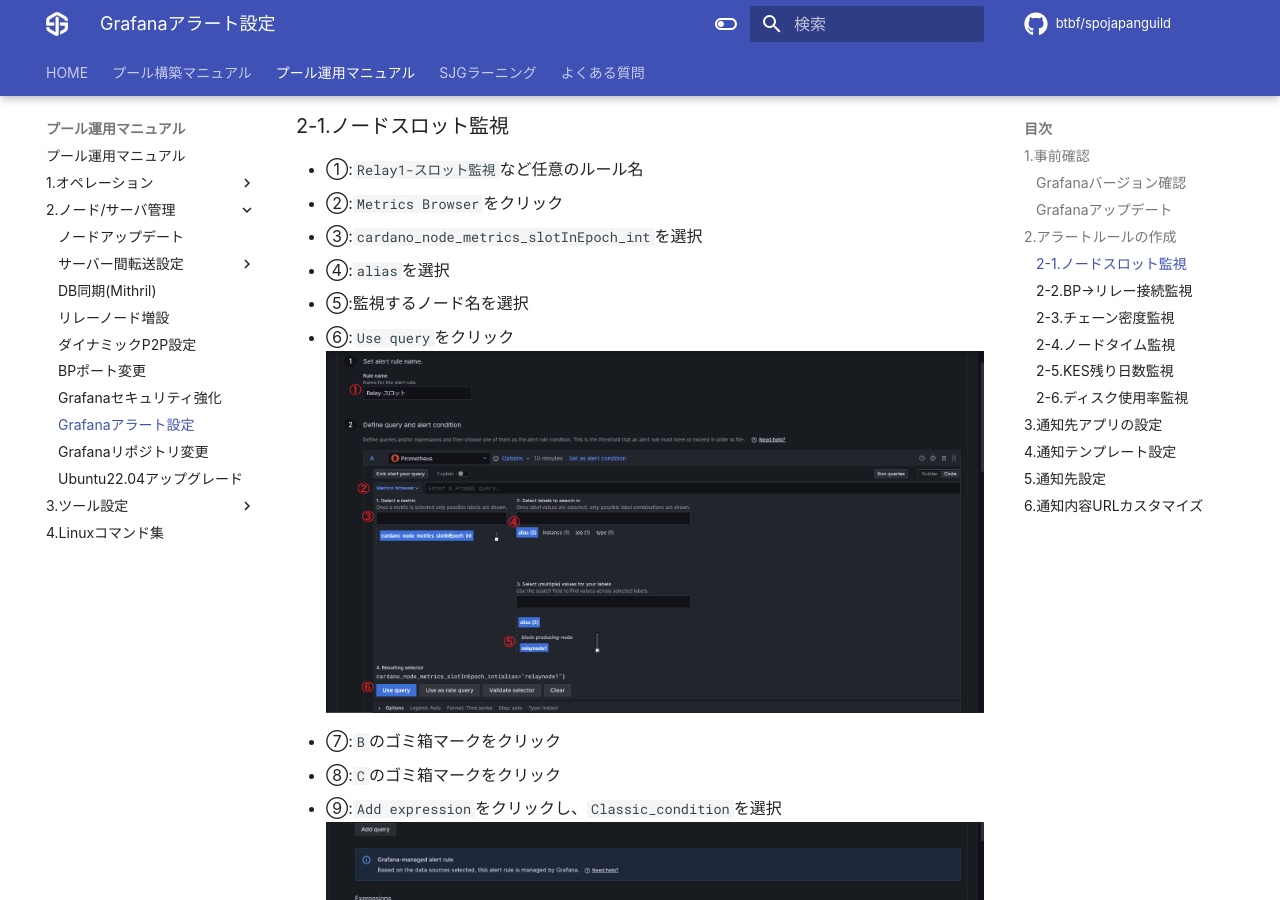
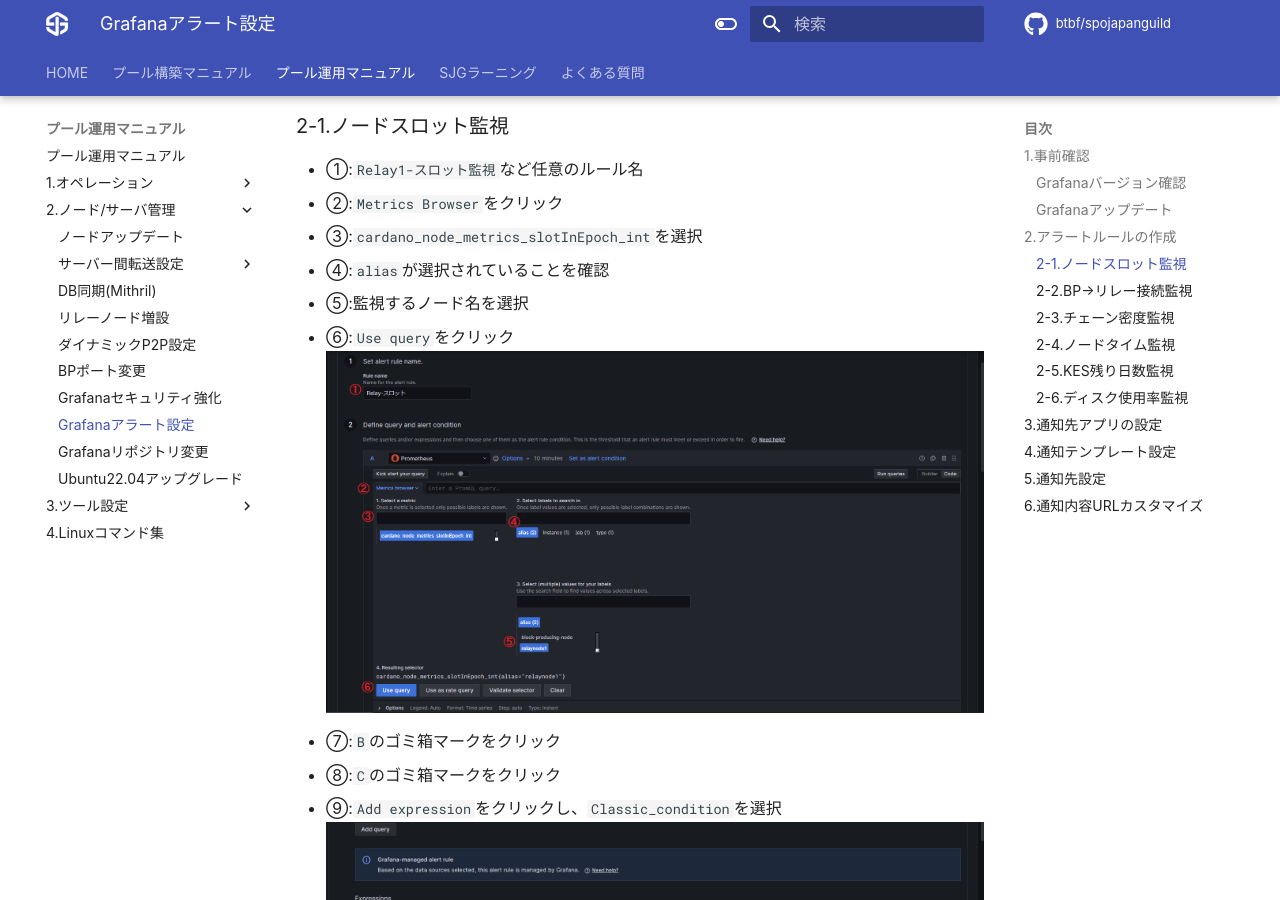
Before and after one commit to btbf/spojapanguild, an MkDocs documentation site: the page built from docs/operation/grafana-alert.md, in a window 1280 px wide and 900 px high, scrolled down 1274 px. Built offline with MkDocs 1.6.1 and Material for MkDocs 9.7.7, drawn with Linux system fonts in a browser that asks for light colours; comment, search, counter and statistics services are not loaded.

Commit message:
Update grafana-alert.md

```diff
--- a/docs/operation/grafana-alert.md
+++ b/docs/operation/grafana-alert.md
@@ -32,7 +32,7 @@
 * ①:`Relay1-スロット監視`など任意のルール名
 * ②:`Metrics Browser`をクリック
 * ③:`cardano_node_metrics_slotInEpoch_int`を選択
-* ④:`alias`を選択
+* ④:`alias`が選択されていることを確認
 * ⑤:監視するノード名を選択
 * ⑥:`Use query`をクリック
 ![](../images/grafana-alert/1-1.png)
```
